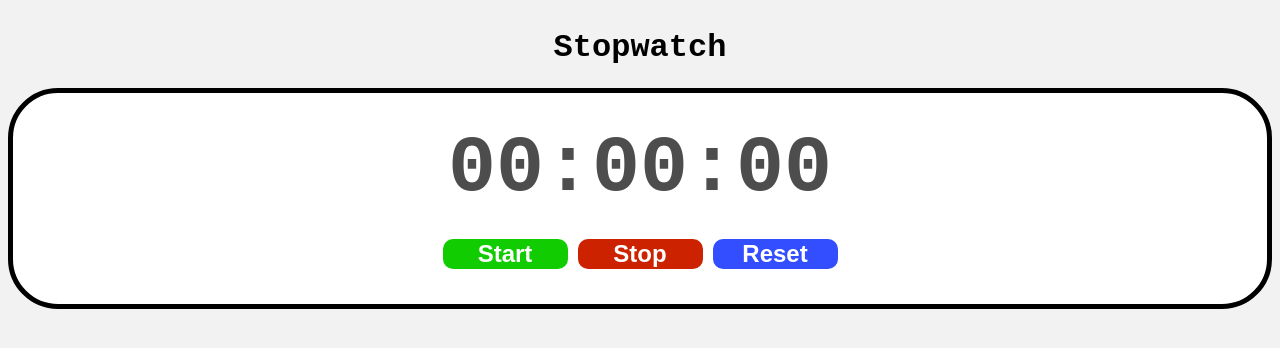
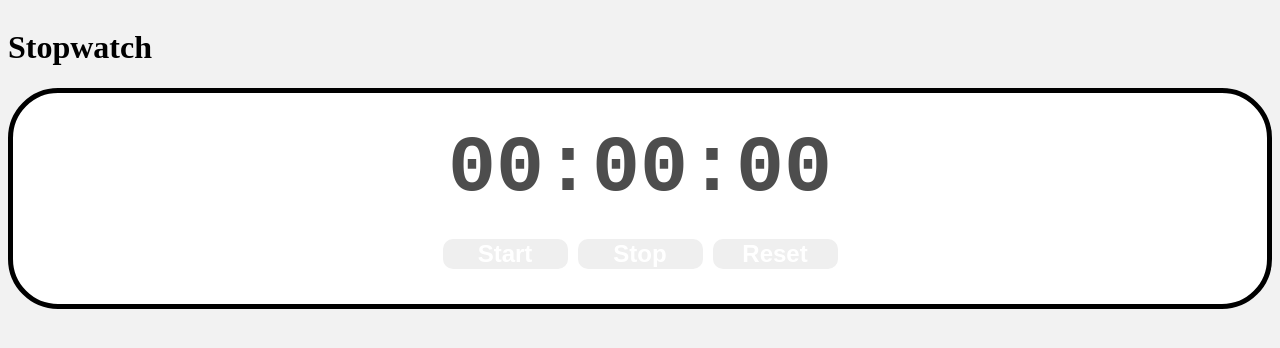
Before and after one commit to vidhiisaxena/Stopwatch, a React (Vite) app in the folder react-app/: page / in a window 1280 px wide. Shown: the top 348 px of the page. Built offline with nearby package versions, Linux system fonts and the light colour scheme.

Commit message:
Update index.css

```diff
--- a/react-app/src/index.css
+++ b/react-app/src/index.css
@@ -34,22 +34,3 @@ body{
     color: white;
     transition: background-color 0.5s ease;
 }
-
-.start-button{
-    background-color: hsl(115, 100%, 40%);
-}
-.stop-button{
-    background-color: hsl(10, 100%, 40%);
-}
-.reset-button{
-    background-color: hsl(232, 100%, 60%);
-}
-.reset-button:hover{
-    background-color: hsl(232, 100%, 45%);
-}
-.header{
-    text-align: center;
-    font-family: monospace;
-    font-size: 2rem;
-
-}
```
